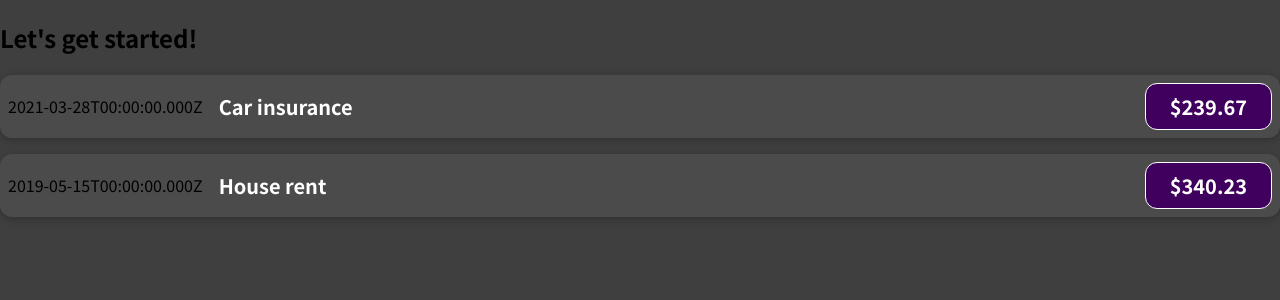
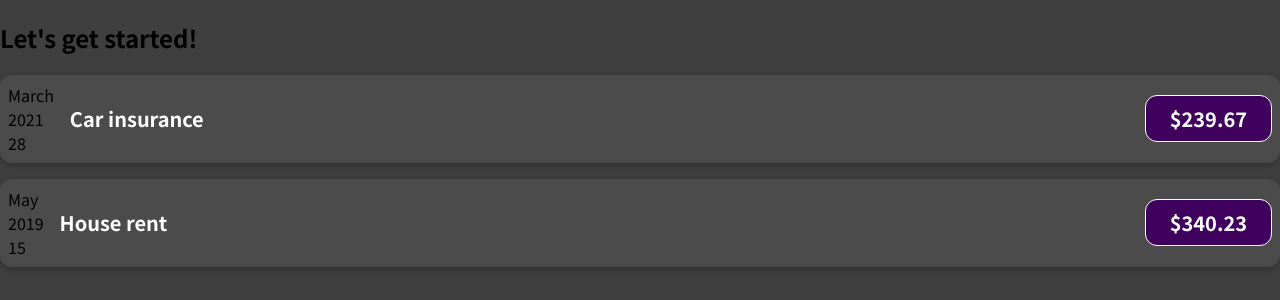
Before and after one commit to devBayo/react-complete-guide, a React (Create React App) app: page / in a window 1280 px wide. Shown: the top 300 px of the page. Built offline with nearby package versions, Linux system fonts and the light colour scheme.

Commit message:
Adding normal JavaScript Logic to Components

```diff
--- a/src/components/ExpenseItem.jsx
+++ b/src/components/ExpenseItem.jsx
@@ -1,9 +1,23 @@
 import './ExpenseItem.css';
 
 function ExpenseItem(props) {
+  const month = new Intl.DateTimeFormat(navigator.language, {
+    month: 'long',
+  }).format(props.date);
+
+  const year = props.date.getFullYear();
+
+  const day = new Intl.DateTimeFormat(navigator.language, {
+    day: '2-digit',
+  }).format(props.date);
+
   return (
     <div className="expense-item">
-      <div>{props.date.toISOString()}</div>
+      <div>
+        <div>{month}</div>
+        <div>{year}</div>
+        <div>{day}</div>
+      </div>
       <div className="expense-item__description">
         <h2>{props.title}</h2>
         <div className="expense-item__price">${props.amount}</div>
```
